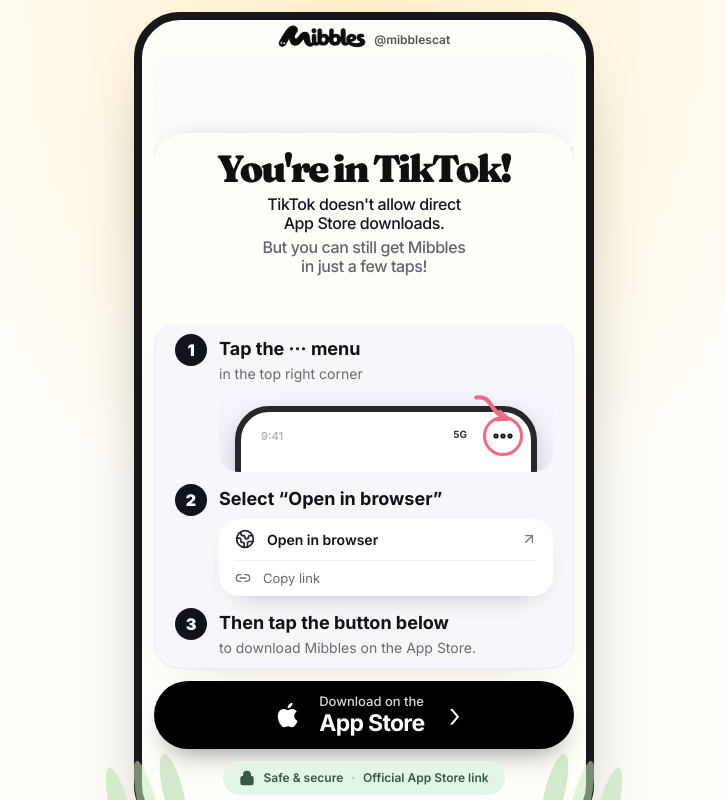
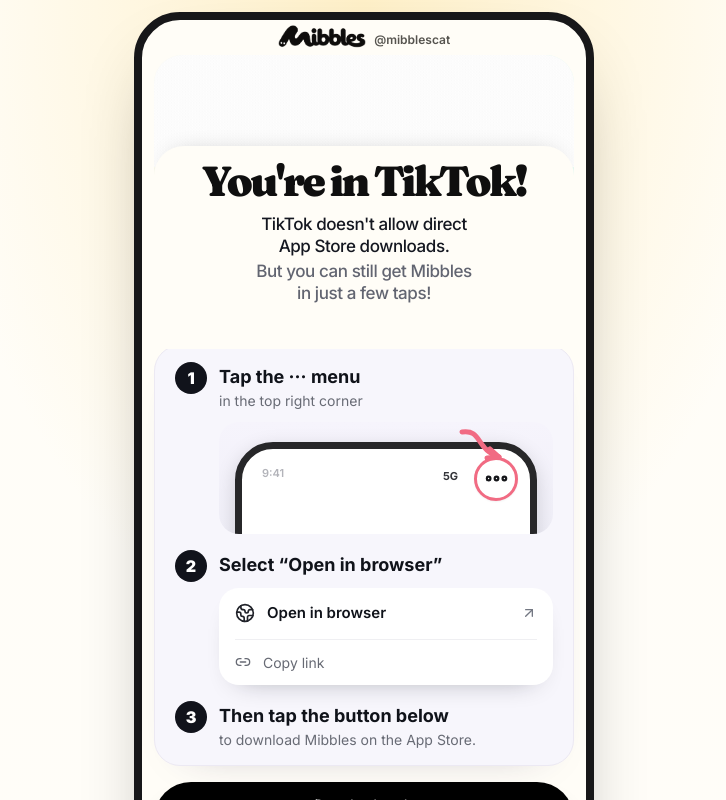
Before and after one commit to mmholdings/mibbles-site, a Next.js app: page /downloads in a window 1280 px wide. Shown: the top 800 px of the page, without its empty margins (276-1002 px from the left). Built offline with nearby package versions, Linux system fonts and the light colour scheme; no server answers.

Commit message:
Restore download instructions spacing

```diff
--- a/app/downloads/page.tsx
+++ b/app/downloads/page.tsx
@@ -19,35 +19,35 @@
           <span className="mt-1 text-[12px] font-semibold text-[#56544f]">@mibblescat</span>
         </header>
 
-        <section className="relative mx-auto mt-1 h-[230px] max-w-[420px] overflow-hidden rounded-t-[28px] bg-[radial-gradient(circle_at_78%_10%,#d8f8ec_0%,#effcf6_43%,#fff8e9_100%)] text-center sm:h-[270px]" aria-label="Mibbles TikTok download guide">
-          <div className="absolute inset-x-0 top-0 h-[34%] overflow-hidden" aria-hidden="true">
+        <section className="relative mx-auto mt-1 aspect-[1.43] max-w-[420px] overflow-hidden rounded-t-[28px] bg-[radial-gradient(circle_at_78%_10%,#d8f8ec_0%,#effcf6_43%,#fff8e9_100%)] text-center" aria-label="Mibbles TikTok download guide">
+          <div className="absolute inset-x-0 top-0 h-[38%] overflow-hidden" aria-hidden="true">
             <Image src="/images/mibbles-loop.gif" alt="" fill unoptimized sizes="(max-width: 460px) 100vw, 420px" className="object-cover object-center" />
           </div>
-          <div className="absolute inset-x-0 bottom-0 top-[29%] rounded-t-[30px] bg-[#fffdf7] shadow-[0_-8px_24px_-18px_rgba(0,0,0,.3)]" />
-          <div className="absolute inset-x-3 top-[35%]">
-            <h1 className="text-[32px] font-black leading-[.98] tracking-[-.06em] min-[390px]:text-[38px]">You&apos;re in TikTok!</h1>
-            <p className="mx-auto mt-2 max-w-[350px] text-[15px] font-medium leading-[1.22] tracking-[-.025em] text-[#141720] min-[390px]:text-[16px]">
+          <div className="absolute inset-x-0 bottom-0 top-[31%] rounded-t-[30px] bg-[#fffdf7] shadow-[0_-8px_24px_-18px_rgba(0,0,0,.3)]" />
+          <div className="absolute inset-x-3 top-[36%]">
+            <h1 className="text-[34px] font-black leading-[.98] tracking-[-.06em] min-[390px]:text-[42px]">You&apos;re in TikTok!</h1>
+            <p className="mx-auto mt-3 max-w-[350px] text-[16px] font-medium leading-[1.28] tracking-[-.025em] text-[#141720] min-[390px]:text-[17px]">
               TikTok doesn&apos;t allow direct<br className="hidden min-[390px]:block" /> App Store downloads.
               <span className="mt-1 block text-[#626571]">But you can still get Mibbles<br className="hidden min-[390px]:block" /> in just a few taps!</span>
             </p>
           </div>
         </section>
 
-        <section className="mx-auto -mt-1 max-w-[420px] overflow-hidden rounded-[26px] border border-[#ece9f3] bg-[#f7f6fc] px-4 pb-3 pt-3 shadow-[0_16px_42px_-36px_rgba(42,31,79,.4)] min-[390px]:px-5" aria-label="How to open Mibbles in your browser">
+        <section className="mx-auto -mt-1 max-w-[420px] overflow-hidden rounded-[26px] border border-[#ece9f3] bg-[#f7f6fc] px-4 pb-4 pt-4 shadow-[0_16px_42px_-36px_rgba(42,31,79,.4)] min-[390px]:px-5" aria-label="How to open Mibbles in your browser">
           <div className="flex gap-3">
             <StepNumber>1</StepNumber>
             <div className="min-w-0 flex-1 pt-1">
               <p className="text-[16px] font-bold leading-tight min-[390px]:text-[18px]">Tap the ··· menu</p>
               <p className="mt-1 text-[14px] leading-tight text-[#686b75]">in the top right corner</p>
-              <div className="relative mt-2 h-[82px] overflow-hidden rounded-[20px] bg-[linear-gradient(180deg,#f6f4fc,#f0eff8)]">
-                <div className="absolute inset-x-4 top-4 h-[120px] rounded-t-[34px] border-[6px] border-[#272729] bg-white shadow-[0_6px_20px_rgba(0,0,0,.15)]">
+              <div className="relative mt-3 h-[112px] overflow-hidden rounded-[20px] bg-[linear-gradient(180deg,#f6f4fc,#f0eff8)]">
+                <div className="absolute inset-x-4 top-5 h-[150px] rounded-t-[38px] border-[7px] border-[#272729] bg-white shadow-[0_6px_20px_rgba(0,0,0,.15)]">
                   <span className="absolute left-5 top-4 text-[11px] font-semibold text-[#b3b4ba]">9:41</span>
-                  <span className="absolute right-[64px] top-[15px] text-[10px] font-bold text-[#34353a]">5G</span>
-                  <span className="absolute right-2 top-1 flex h-10 w-10 items-center justify-center rounded-full border-[3px] border-[#f16b83] bg-white text-[#15161a] shadow-sm">
-                    <MoreHorizontal size={24} strokeWidth={3.2} />
+                  <span className="absolute right-[72px] top-[19px] text-[11px] font-bold text-[#34353a]">5G</span>
+                  <span className="absolute right-3 top-2 flex h-11 w-11 items-center justify-center rounded-full border-[3px] border-[#f16b83] bg-white text-[#15161a] shadow-sm">
+                    <MoreHorizontal size={27} strokeWidth={3.2} />
                   </span>
                 </div>
-                <svg aria-hidden="true" viewBox="0 0 46 38" className="absolute right-[39px] top-[5px] z-10 h-[32px] w-[40px] overflow-visible text-[#f16b83]">
+                <svg aria-hidden="true" viewBox="0 0 46 38" className="absolute right-[47px] top-[7px] z-10 h-[38px] w-[46px] overflow-visible text-[#f16b83]">
                   <path d="M2 3C16 1 17 10 24 18c4 5 8 8 15 10" fill="none" stroke="currentColor" strokeWidth="5" strokeLinecap="round" />
                   <path d="m30 20 9 8-12 1" fill="none" stroke="currentColor" strokeWidth="5" strokeLinecap="round" strokeLinejoin="round" />
                 </svg>
@@ -55,25 +55,25 @@
             </div>
           </div>
 
-          <div className="mt-3 flex gap-3">
+          <div className="mt-4 flex gap-3">
             <StepNumber>2</StepNumber>
             <div className="min-w-0 flex-1 pt-1">
               <p className="text-[16px] font-bold leading-tight min-[390px]:text-[18px]">Select “Open in browser”</p>
-              <div className="mt-2 overflow-hidden rounded-[20px] bg-white shadow-[0_12px_28px_-20px_rgba(18,20,30,.45)]">
-                <div className="flex items-center gap-3 px-4 py-2.5 text-[14px] font-semibold">
+              <div className="mt-3 overflow-hidden rounded-[20px] bg-white shadow-[0_12px_28px_-20px_rgba(18,20,30,.45)]">
+                <div className="flex items-center gap-3 px-4 py-3.5 text-[15px] font-semibold">
                   <Globe2 className="h-5 w-5 shrink-0 text-[#21232a]" />
                   <span className="flex-1">Open in browser</span>
                   <ArrowUpRight className="h-4 w-4 text-[#737782]" />
                 </div>
                 <div className="mx-4 h-px bg-[#efeff2]" />
-                <div className="flex items-center gap-3 px-4 py-2 text-[13px] text-[#676a74]">
+                <div className="flex items-center gap-3 px-4 py-3 text-[14px] text-[#676a74]">
                   <Link2 className="h-4 w-4 shrink-0" /> Copy link
                 </div>
               </div>
             </div>
           </div>
 
-          <div className="mt-3 flex gap-3">
+          <div className="mt-4 flex gap-3">
             <StepNumber>3</StepNumber>
             <div className="pt-1">
               <p className="text-[16px] font-bold leading-tight min-[390px]:text-[18px]">Then tap the button below</p>
@@ -84,7 +84,7 @@
 
         <a
           href={siteConfig.appStoreUrl}
-          className="mx-auto mt-3 flex min-h-[68px] max-w-[420px] items-center justify-center gap-3 rounded-full bg-black px-6 text-white shadow-[0_15px_28px_-14px_rgba(0,0,0,.48)] transition-transform active:scale-[.98] focus-visible:outline focus-visible:outline-4 focus-visible:outline-offset-4 focus-visible:outline-[#2787ff]"
+          className="mx-auto mt-4 flex min-h-[74px] max-w-[420px] items-center justify-center gap-3 rounded-full bg-black px-6 text-white shadow-[0_15px_28px_-14px_rgba(0,0,0,.48)] transition-transform active:scale-[.98] focus-visible:outline focus-visible:outline-4 focus-visible:outline-offset-4 focus-visible:outline-[#2787ff]"
           aria-label="Download Mibbles on the App Store"
           data-analytics="app_store_cta"
           data-location="tiktok_download"
@@ -92,7 +92,7 @@
           <AppleMark />
           <span className="text-left leading-none">
             <span className="block text-[13px] font-medium text-white/85">Download on the</span>
-            <span className="mt-1 block text-[23px] font-bold tracking-[-.03em]">App Store</span>
+            <span className="mt-1 block text-[25px] font-bold tracking-[-.03em]">App Store</span>
           </span>
           <span className="ml-3 text-[34px] font-light leading-none" aria-hidden="true">›</span>
         </a>
```
